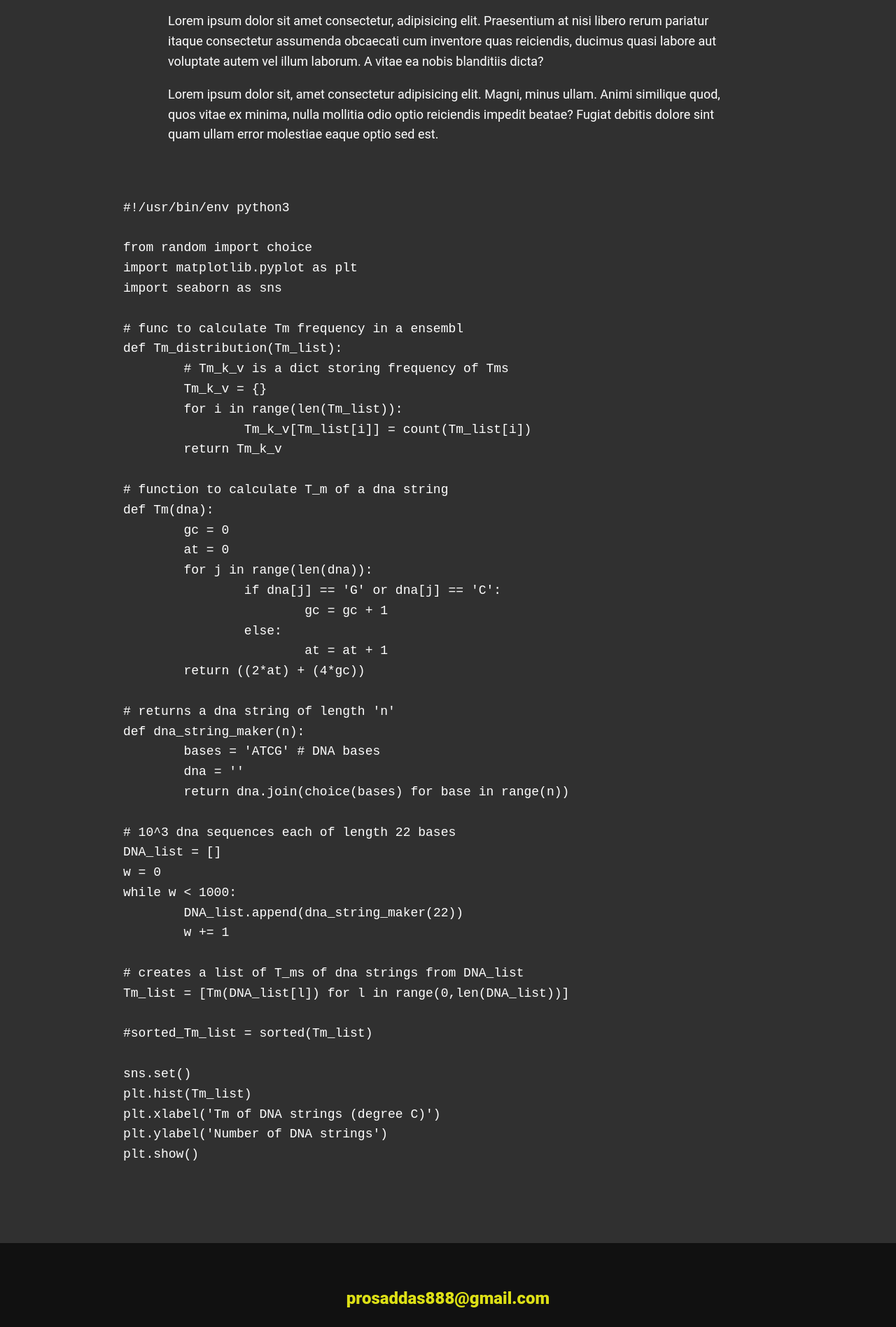
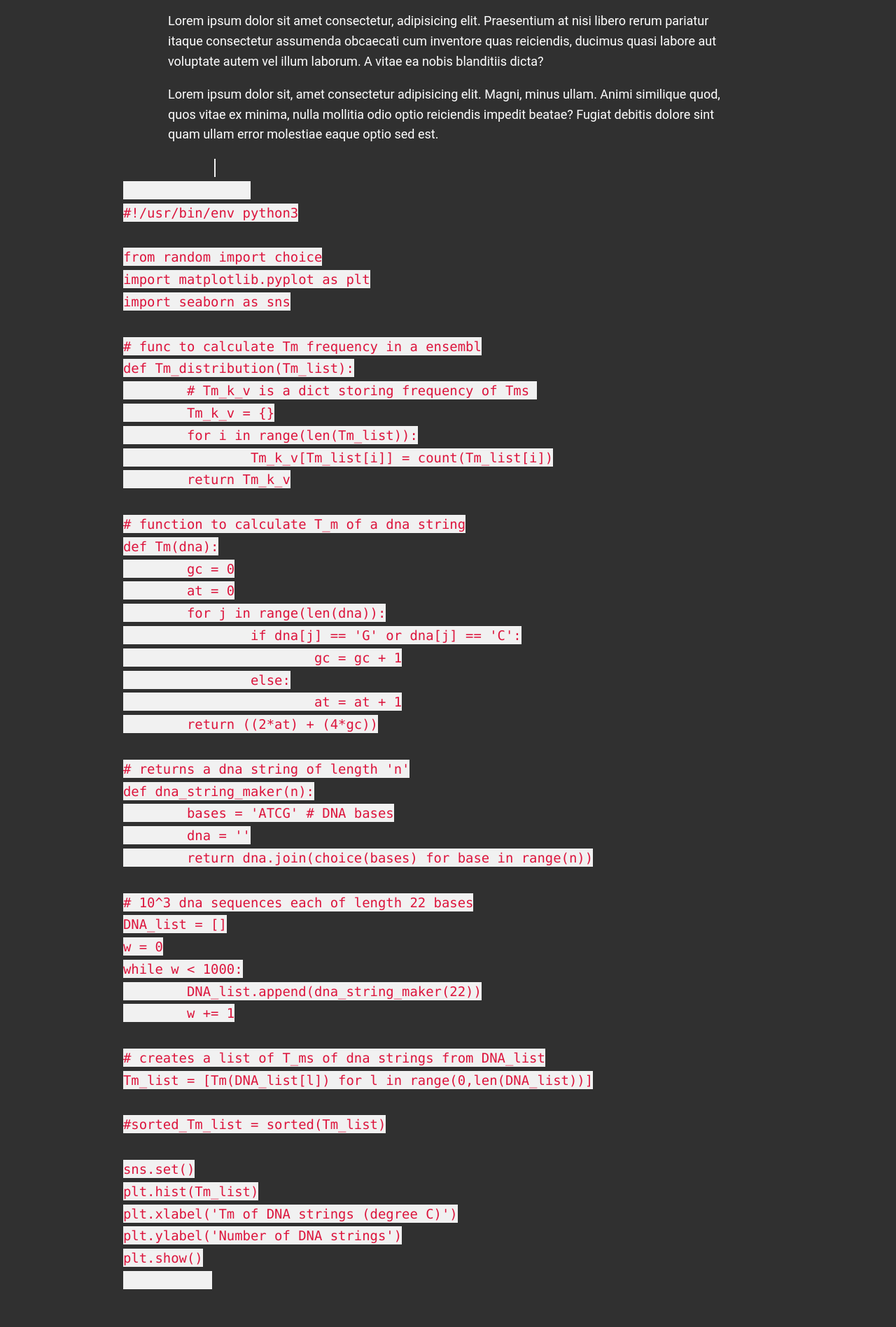
Before and after one commit to Prosaddas/prosaddas.github.io, a Jekyll site: the page portfolio-item_01.html, which Jekyll copies as it is, in a window 1280 px wide. Shown: the part 1189-3086 px from the top of the page at 70% size. Built offline with Jekyll 4.4.1, drawn with Linux system fonts in a browser that asks for light colours; nearby versions of some CDN libraries.

Commit message:
Update portfolio-item_01.html

```diff
--- a/portfolio-item_01.html
+++ b/portfolio-item_01.html
@@ -8,6 +8,15 @@
     <script src="https://kit.fontawesome.com/4620ce686f.js" crossorigin="anonymous"></script>
     <link href="https://fonts.googleapis.com/css?family=Source+Code+Pro:400,900|Source+Sans+Pro:300,900&display=swap" rel="stylesheet">
     <link rel="stylesheet" href="css/style.css">
+	<style>
+	code {
+	  font-family: Consolas,"courier new";
+	  color: crimson;
+	  background-color: #f1f1f1;
+	  padding: 2px;
+	  font-size: 105%;
+	}
+	</style>
 </head>
 <body>
     <header>
```
